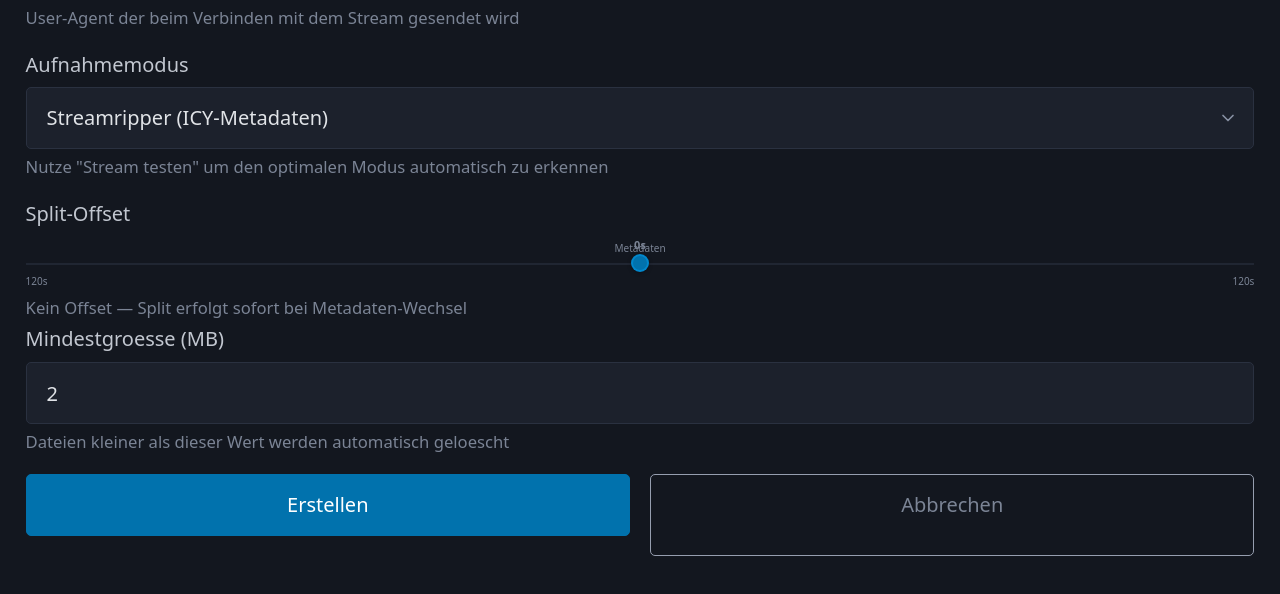
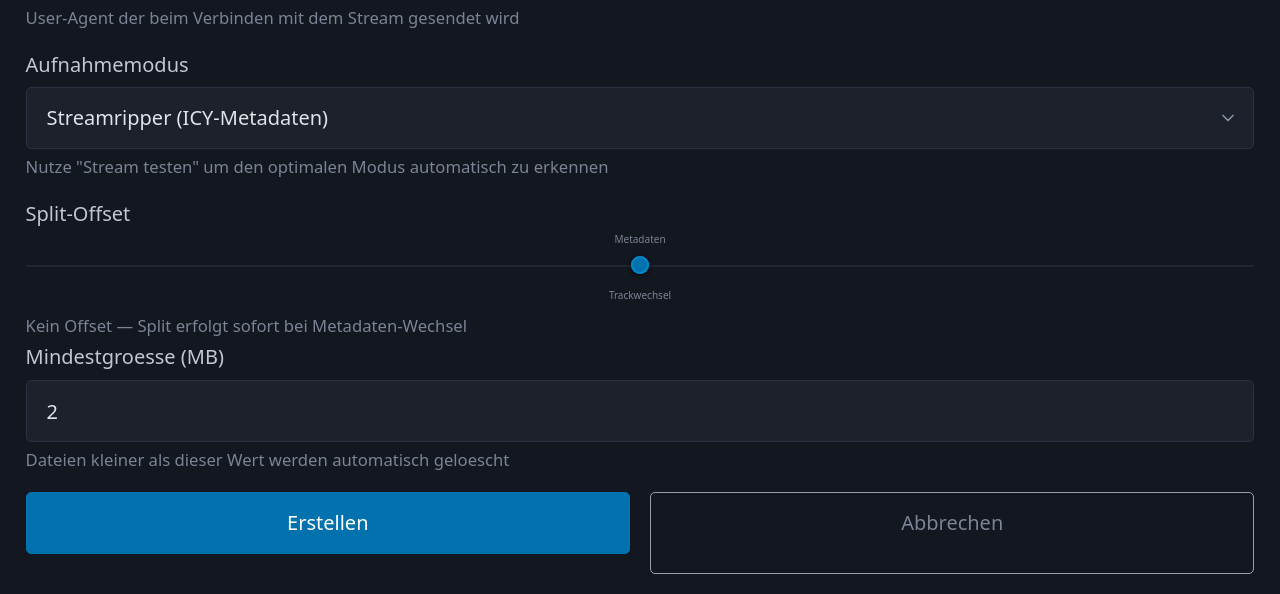
Before and after one commit to schnurlosdusche/streampeg, a Flask app: template templates/stream_form.html in a window 1280 px wide. Shown: the part 703-1297 px from the top of the page. Before the commit the page ends 1259 px from the top, so only its background shows below. Run offline with Flask 3, Linux system fonts and the light colour scheme; the template is opened without the code that fills it, so the values that code supplies are empty; some libraries are stand-ins or nearby versions.

Commit message:
update templates/stream_form.html

```diff
--- a/templates/stream_form.html
+++ b/templates/stream_form.html
@@ -44,26 +44,21 @@
         <label>Split-Offset</label>
         <input type="hidden" id="split_offset" name="split_offset" value="{{ stream.split_offset if stream and stream.split_offset else 0 }}">
 
-        <div id="split-slider" style="position:relative;height:52px;margin:8px 0 6px;user-select:none;cursor:pointer;touch-action:none;">
+        <div id="split-slider" style="position:relative;height:56px;margin:8px 0 20px;user-select:none;cursor:pointer;touch-action:none;">
             <!-- track line -->
             <div style="position:absolute;left:0;right:0;top:50%;height:2px;background:var(--pico-muted-border-color,#555);"></div>
-            <!-- left end label (seconds) -->
-            <div id="viz-left-sec" style="position:absolute;left:0;bottom:0;font-size:10px;color:var(--pico-muted-color,#888);"></div>
-            <!-- colored bar -->
-            <div id="viz-bar" style="position:absolute;top:6px;bottom:14px;border-radius:4px;display:flex;align-items:center;justify-content:center;pointer-events:none;"></div>
-            <!-- center marker (metadata) -->
-            <div id="viz-center" style="position:absolute;top:0;bottom:14px;display:flex;align-items:center;pointer-events:none;z-index:2;">
-                <div style="display:flex;flex-direction:column;align-items:center;">
-                    <span style="font-size:10px;color:var(--pico-muted-color,#888);white-space:nowrap;">Metadaten</span>
-                    <span style="font-size:10px;color:var(--pico-muted-color,#888);">&#9660;</span>
-                </div>
+            <!-- colored bar with value inside -->
+            <div id="viz-bar" style="position:absolute;top:14px;bottom:14px;border-radius:4px;display:flex;align-items:center;justify-content:center;pointer-events:none;"></div>
+            <!-- center dot (Trackwechsel) - same style as drag handle -->
+            <div id="viz-center-dot" style="position:absolute;top:50%;width:18px;height:18px;border-radius:50%;background:var(--pico-primary-background);border:2px solid var(--pico-primary-focus);transform:translate(-50%,-50%);pointer-events:none;z-index:2;box-shadow:0 1px 4px rgba(0,0,0,0.3);"></div>
+            <!-- center label below dot, centered -->
+            <div id="viz-center" style="position:absolute;bottom:-14px;transform:translateX(-50%);pointer-events:none;z-index:2;">
+                <span style="font-size:10px;color:var(--pico-muted-color,#888);white-space:nowrap;">Trackwechsel</span>
             </div>
-            <!-- drag handle -->
+            <!-- drag handle (Metadatenwechsel) -->
             <div id="viz-handle" style="position:absolute;top:50%;width:18px;height:18px;border-radius:50%;background:var(--pico-primary-background);border:2px solid var(--pico-primary-focus);transform:translate(-50%,-50%);z-index:3;cursor:grab;box-shadow:0 1px 4px rgba(0,0,0,0.3);"></div>
-            <!-- handle value label -->
-            <div id="viz-handle-label" style="position:absolute;top:0;font-size:11px;font-weight:bold;transform:translateX(-50%);white-space:nowrap;pointer-events:none;z-index:4;"></div>
-            <!-- right end label (seconds) -->
-            <div id="viz-right-sec" style="position:absolute;right:0;bottom:0;font-size:10px;color:var(--pico-muted-color,#888);"></div>
+            <!-- handle label above line -->
+            <div id="viz-handle-label" style="position:absolute;top:-5px;font-size:10px;color:var(--pico-muted-color,#888);transform:translateX(-50%);white-space:nowrap;pointer-events:none;z-index:4;">Metadaten</div>
         </div>
 
         <small id="offset-info" style="display:block;"></small>
@@ -116,58 +111,54 @@ function updateViz() {
     var val = parseInt(document.getElementById('split_offset').value) || 0;
     var bar = document.getElementById('viz-bar');
     var handle = document.getElementById('viz-handle');
-    var handleLabel = document.getElementById('viz-handle-label');
     var center = document.getElementById('viz-center');
-    var leftSec = document.getElementById('viz-left-sec');
-    var rightSec = document.getElementById('viz-right-sec');
+    var centerDot = document.getElementById('viz-center-dot');
 
     var centerPct = valToPercent(0);
     var handlePct = valToPercent(val);
 
-    // Position center marker (metadata)
+    // Position center marker + dot
     center.style.left = centerPct + '%';
     center.style.transform = 'translateX(-50%)';
+    centerDot.style.left = centerPct + '%';
 
-    // Position handle
+    // Position handle + its label
     handle.style.left = handlePct + '%';
+    var handleLabel = document.getElementById('viz-handle-label');
     handleLabel.style.left = handlePct + '%';
-    handleLabel.textContent = (val > 0 ? '+' : '') + val + 's';
 
-    // Seconds from edges to handle
-    leftSec.textContent = Math.abs(val - SPLIT_MIN) + 's';
-    rightSec.textContent = Math.abs(SPLIT_MAX - val) + 's';
+    // Value label inside the bar
+    var label = (val > 0 ? '+' : '') + val + 's';
 
     if (val > 0) {
-        // Positive: bar from center to handle (right)
         bar.style.left = centerPct + '%';
         bar.style.right = (100 - handlePct) + '%';
         bar.style.background = 'rgba(33,150,243,0.3)';
         bar.style.border = '1px solid rgba(33,150,243,0.6)';
-        handleLabel.style.color = '#2196f3';
+        bar.innerHTML = '<span style="font-size:11px;font-weight:bold;color:#2196f3;white-space:nowrap;">' + label + '</span>';
         handle.style.background = '#2196f3';
     } else if (val < 0) {
-        // Negative: bar from handle to center (left)
         bar.style.left = handlePct + '%';
         bar.style.right = (100 - centerPct) + '%';
         bar.style.background = 'rgba(76,175,80,0.3)';
         bar.style.border = '1px solid rgba(76,175,80,0.6)';
-        handleLabel.style.color = '#4caf50';
+        bar.innerHTML = '<span style="font-size:11px;font-weight:bold;color:#4caf50;white-space:nowrap;">' + label + '</span>';
         handle.style.background = '#4caf50';
     } else {
         bar.style.left = centerPct + '%';
         bar.style.right = (100 - centerPct) + '%';
         bar.style.background = 'none';
         bar.style.border = 'none';
-        handleLabel.style.color = 'var(--pico-muted-color,#888)';
+        bar.innerHTML = '';
         handle.style.background = 'var(--pico-primary-background)';
     }
 
     var info = document.getElementById('offset-info');
     if (val > 0) {
-        info.textContent = 'Metadaten wechseln vor dem Trackwechsel — Split wird ' + val + 's verzoegert';
+        info.textContent = 'Trackwechsel ' + val + 's nach Metadatenwechsel';
         info.style.color = '#2196f3';
     } else if (val < 0) {
-        info.textContent = 'Metadaten wechseln nach dem Trackwechsel — Pre-Buffer von ' + Math.abs(val) + 's';
+        info.textContent = 'Trackwechsel ' + Math.abs(val) + 's vor Metadatenwechsel';
         info.style.color = '#4caf50';
     } else {
         info.textContent = 'Kein Offset — Split erfolgt sofort bei Metadaten-Wechsel';
```
